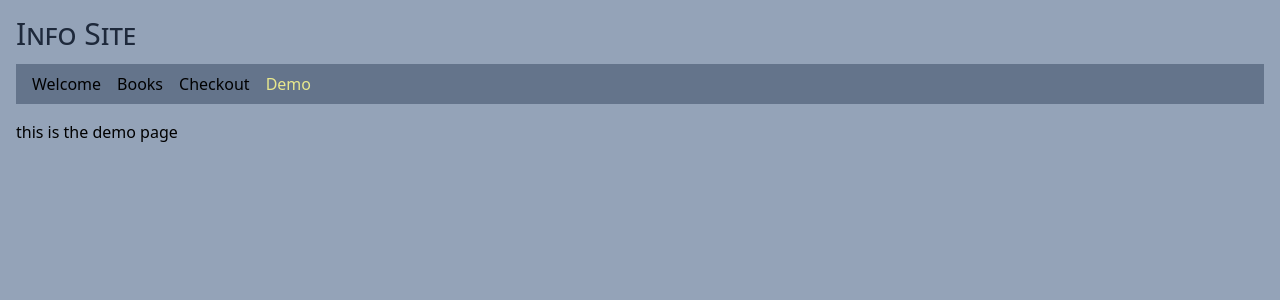
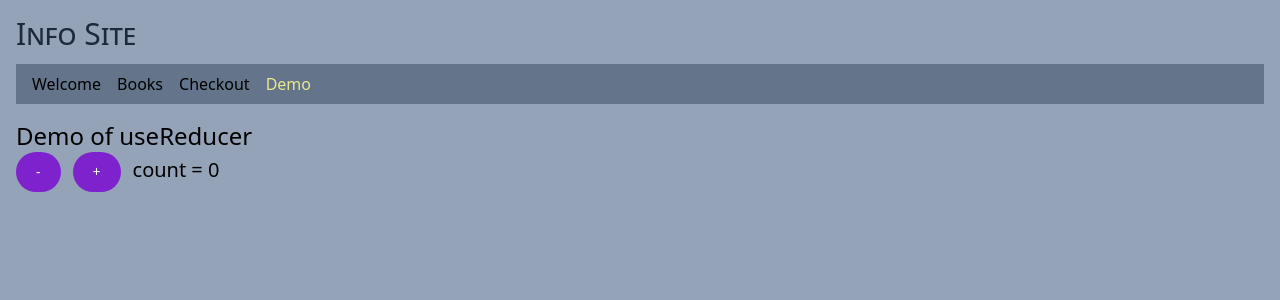
Before and after one commit to Yokosumi/vite-react-books-store, a React (Vite) app: page /demo in a window 1280 px wide. Shown: the top 300 px of the page. Built offline with nearby package versions, Linux system fonts and the light colour scheme; no server answers.

Commit message:
count buttons display works

```diff
--- a/src/index.scss
+++ b/src/index.scss
@@ -7,7 +7,7 @@
 		font-variant: small-caps;
 	}
 	button {
-		@apply mx-2 text-white bg-purple-700 hover:bg-purple-800 focus:outline-none focus:ring-4 focus:ring-purple-300 font-medium rounded-full text-sm px-5 py-2.5 text-center mb-2 dark:bg-purple-600 dark:hover:bg-purple-700 dark:focus:ring-purple-900;
+		@apply text-white bg-purple-700 hover:bg-purple-800 focus:outline-none focus:ring-4 focus:ring-purple-300 font-medium rounded-full text-sm px-5 py-2.5 text-center mb-2 dark:bg-purple-600 dark:hover:bg-purple-700 dark:focus:ring-purple-900;
 	}
 	.highlighted {
 		@apply text-indigo-600 font-bold;
--- a/src/pages/PageDemo.tsx
+++ b/src/pages/PageDemo.tsx
@@ -1,7 +1,45 @@
+import { useReducer } from "react";
+
+interface IState {
+	count: number;
+	error: string;
+}
+
+const initialState: IState = {
+	count: 0,
+	error: "",
+};
+
+interface IAction {
+	type: "increment" | "decrement";
+	payload: number;
+}
+
+const reducer = (state: IState, action: IAction) => {
+	const _state = structuredClone(state);
+	switch (action.type) {
+		case "increment":
+			_state.count += action.payload;
+			break;
+		case "decrement":
+			_state.count -= action.payload;
+			break;
+		default:
+			_state.error = "bad action type: " + action.type;
+	}
+	return _state;
+};
 export const PageDemo = () => {
+	const [state] = useReducer(reducer, initialState);
+
 	return (
 		<>
-			<p>this is the demo page</p>
+			<h2 className="text-2xl">Demo of useReducer</h2>
+			<div className="flex gap-3">
+				<button>-</button>
+				<button>+</button>
+				<p className="text-xl mt-1">count = {state.count}</p>
+			</div>
 		</>
 	);
 };
```
